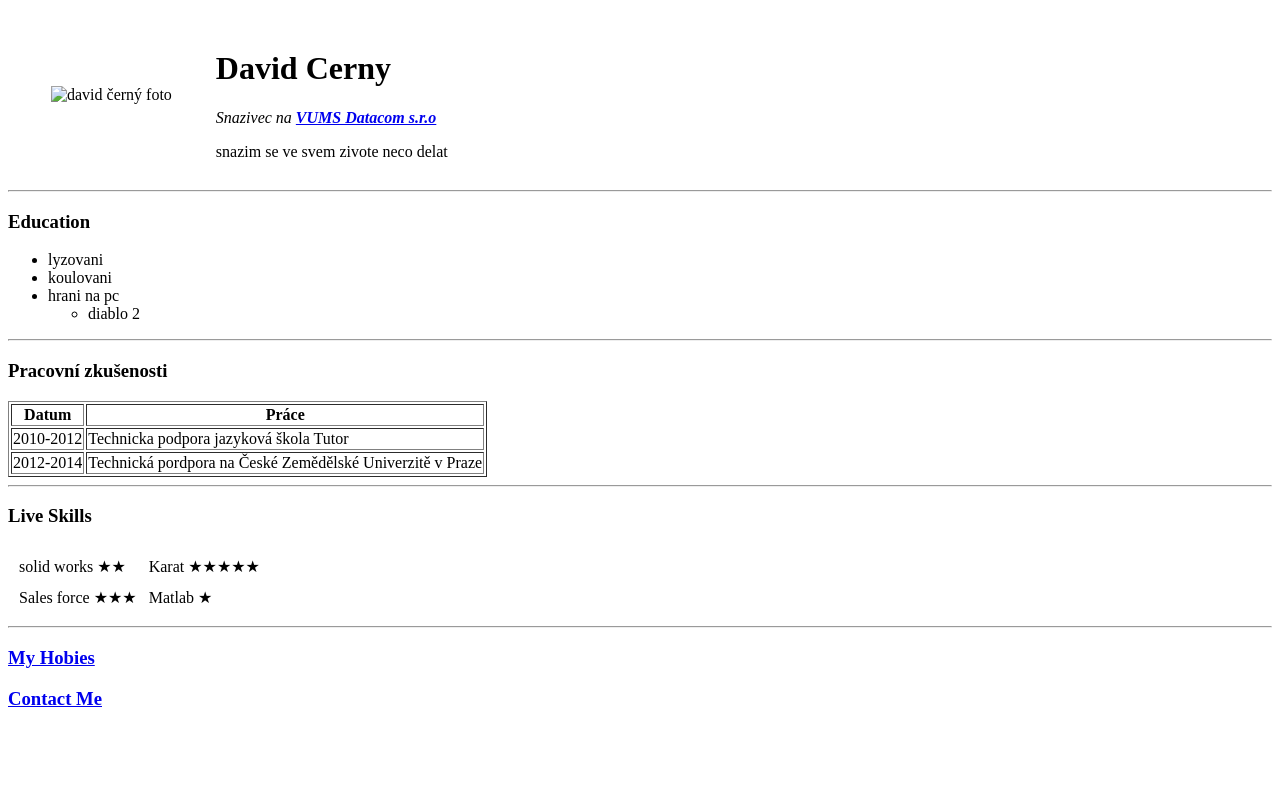
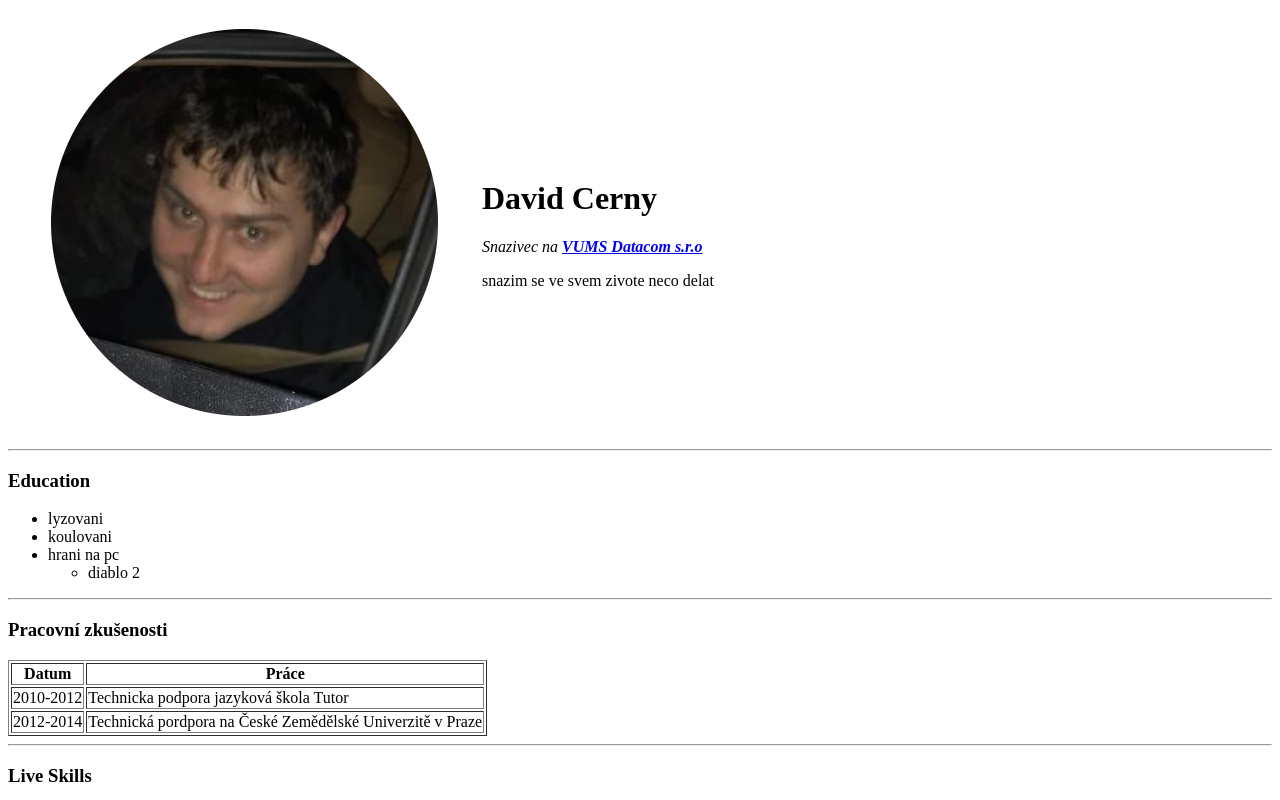
Before and after one commit to DaveBlack89/DaveCV, a plain HTML site: page index.html in a window 1280 px wide. Shown: the top 800 px of the page. Drawn offline with Linux system fonts and the light colour scheme.

Commit message:
Update index.html

```diff
--- a/index.html
+++ b/index.html
@@ -12,7 +12,7 @@
     <tr>
       <th>
 
-        <td><img src="images\david2.png" alt="david černý foto"></td>
+        <td><img src="david2.png" alt="david černý foto"></td>
 
       </th>
       <th>
```
